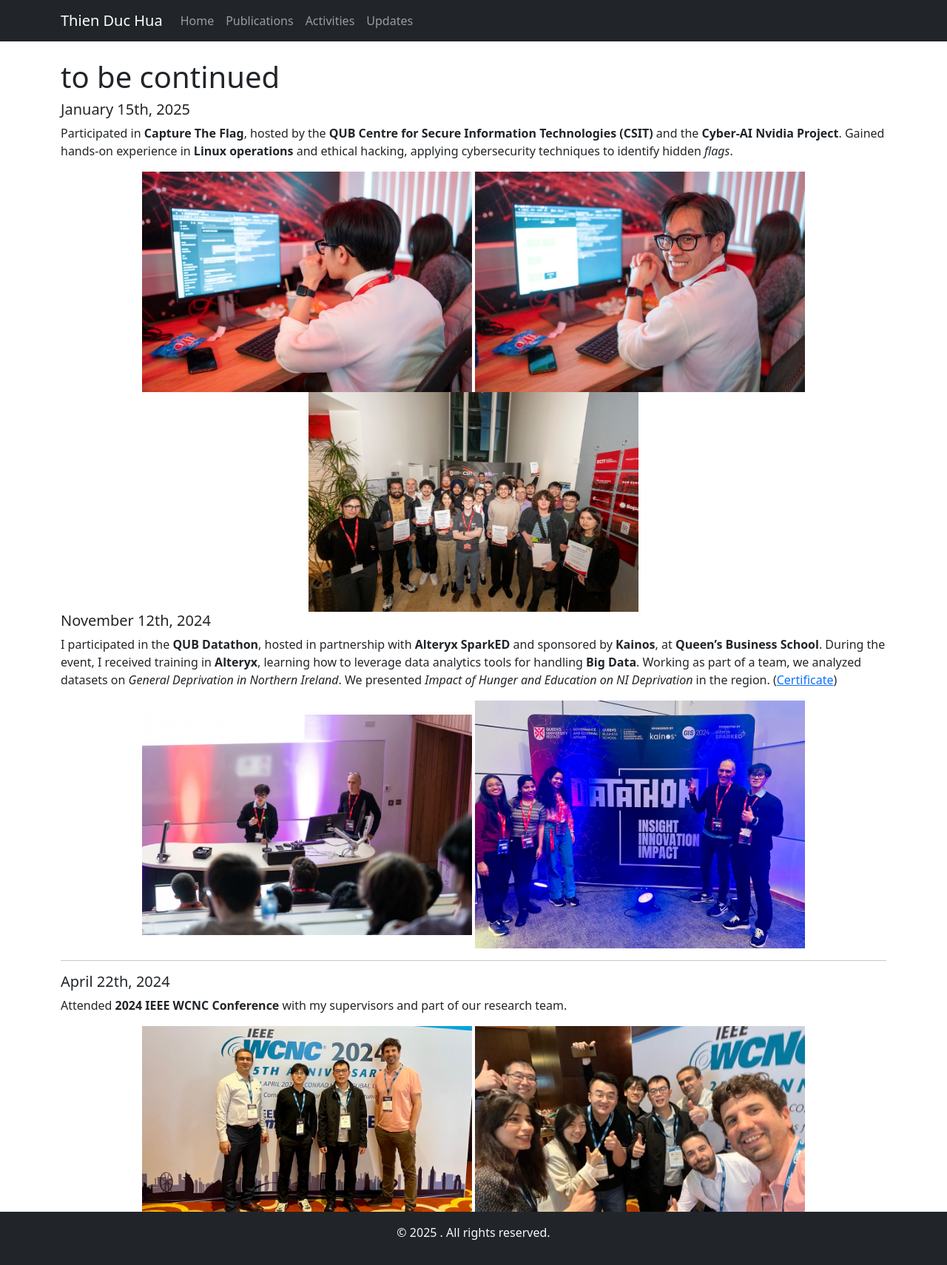
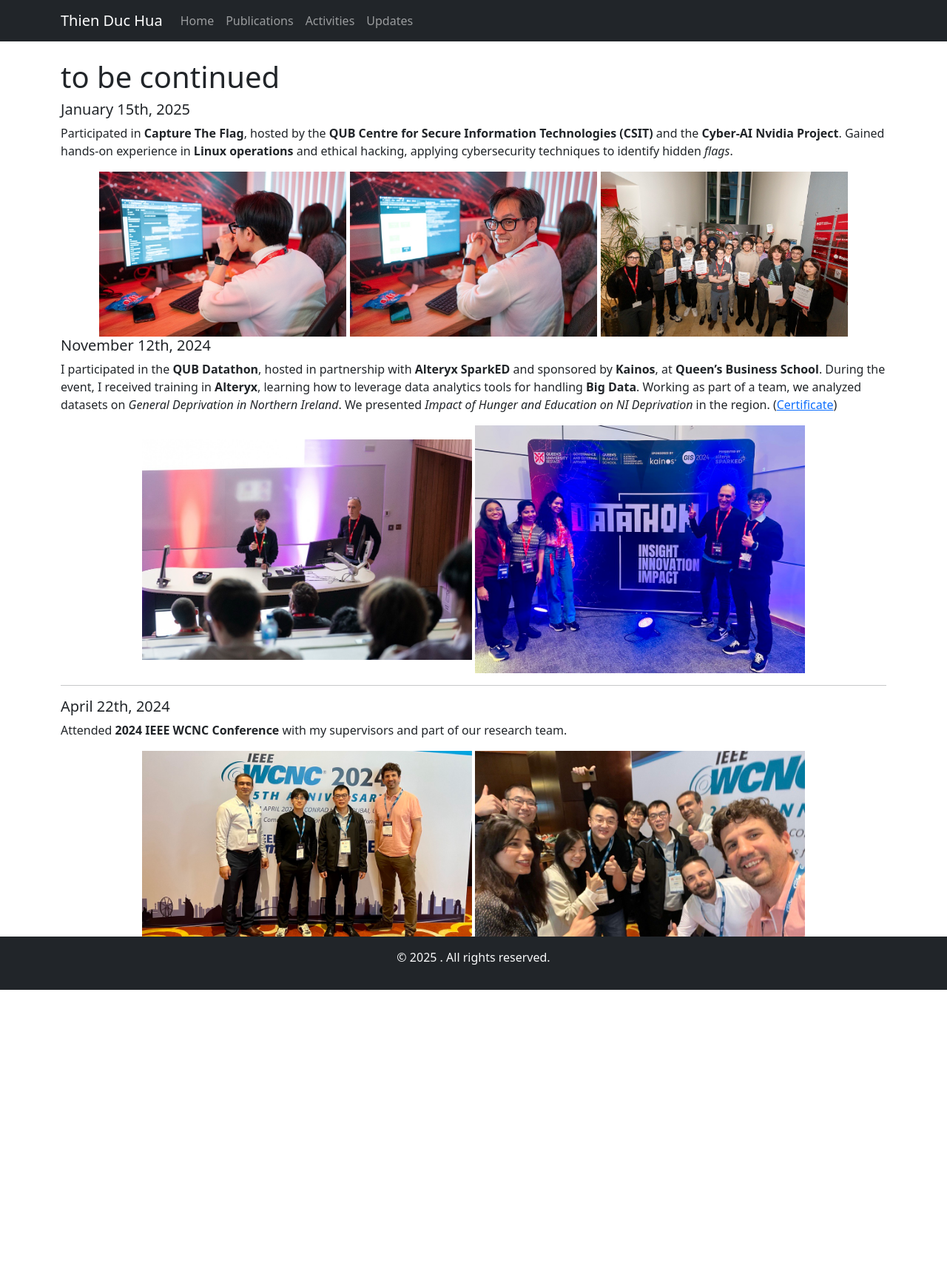
Before and after one commit to thienduchua/thienduchua.github.io, a Jekyll site: the page built from updates.md, in a window 1280 px wide. Shown: the whole page at 74% size. Built offline with Jekyll 4.4.1, drawn with Linux system fonts in a browser that asks for light colours; after the commit the page ends 1338 px from its top, so only the background shows below that.

Commit message:
Update updates.md

```diff
--- a/updates.md
+++ b/updates.md
@@ -8,9 +8,9 @@ title: Updates
 ##### January 15th, 2025
 Participated in **Capture The Flag**, hosted by the **QUB Centre for Secure Information Technologies (CSIT)** and the **Cyber-AI Nvidia Project**. Gained hands-on experience in **Linux operations** and ethical hacking, applying cybersecurity techniques to identify hidden *flags*.
 <div align="center">
-    <img src="/assets/ctf_1.jpg" alt="1" width="40%">
-    <img src="/assets/ctf_2.jpg" alt="2" width="40%">
-    <img src="/assets/ctf_3.jpg" alt="3" width="40%">
+    <img src="/assets/ctf_1.jpg" alt="1" width="30%">
+    <img src="/assets/ctf_2.jpg" alt="2" width="30%">
+    <img src="/assets/ctf_3.jpg" alt="3" width="30%">
 </div>
 
 
```
